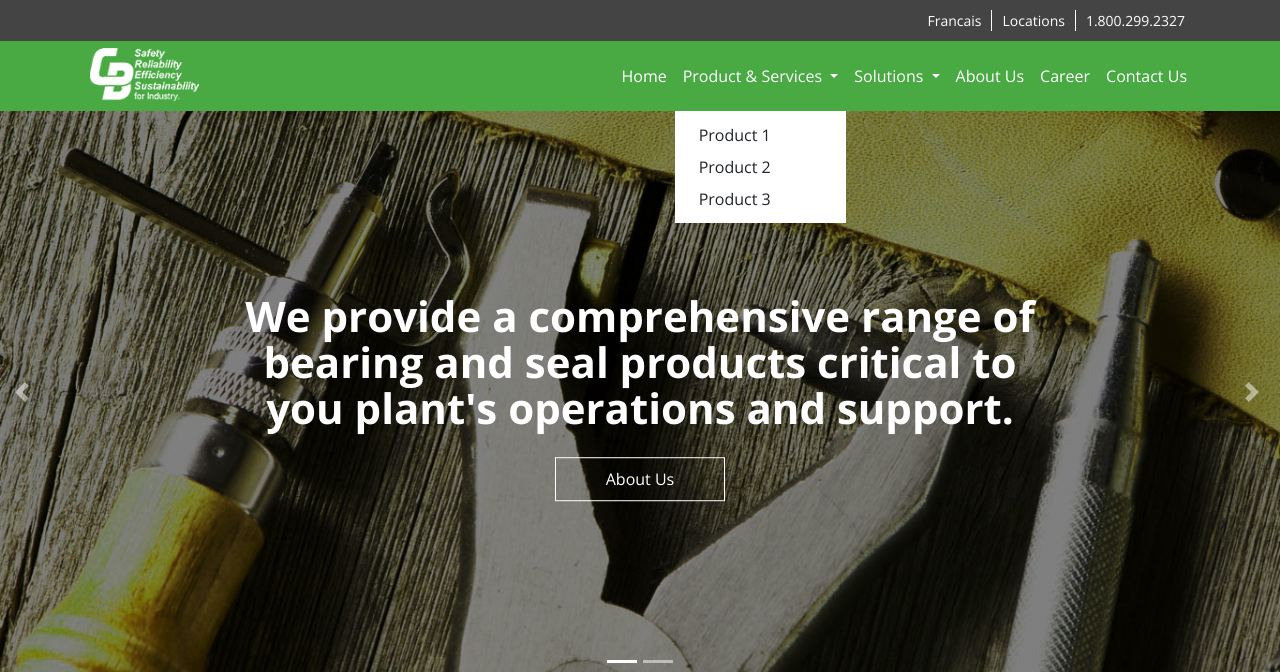
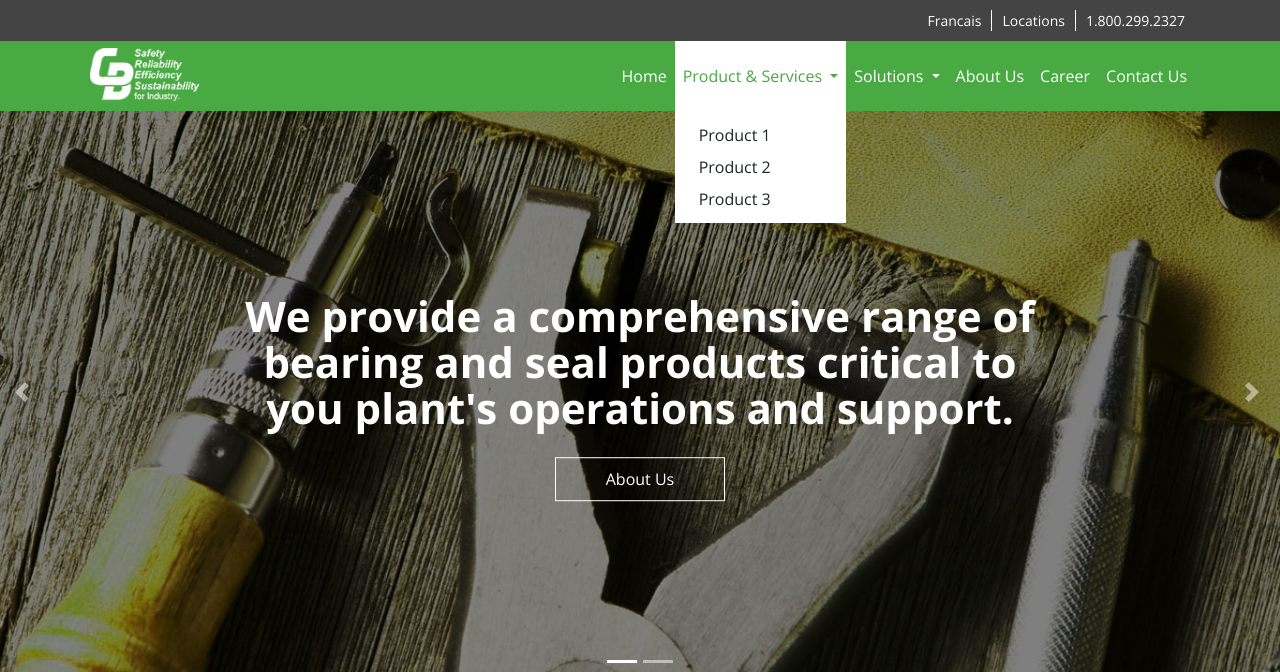
Before and after one commit to pallavirana/canadianbearing, a PHP site: page /index.html in a window 1280 px wide, after a click on "Product & Services". Shown: the top 672 px of the page. Run offline with PHP 8.4, Linux system fonts and the light colour scheme; some libraries are stand-ins or nearby versions.

Commit message:
Add files via upload

```diff
--- a/css/custom.css
+++ b/css/custom.css
@@ -64,6 +64,10 @@ nav.navbar .navbar-nav > li > a {
     color: #49a942 !important;
 }
 
+nav.navbar .navbar-nav > li.dropdown.show > a{
+    background-color: #fff;
+    color: #49a942 !important;
+}
 
 /*Slider Css Start*/
 .carousel-inner > .item > img, .carousel-inner > .item > a > img {
```
